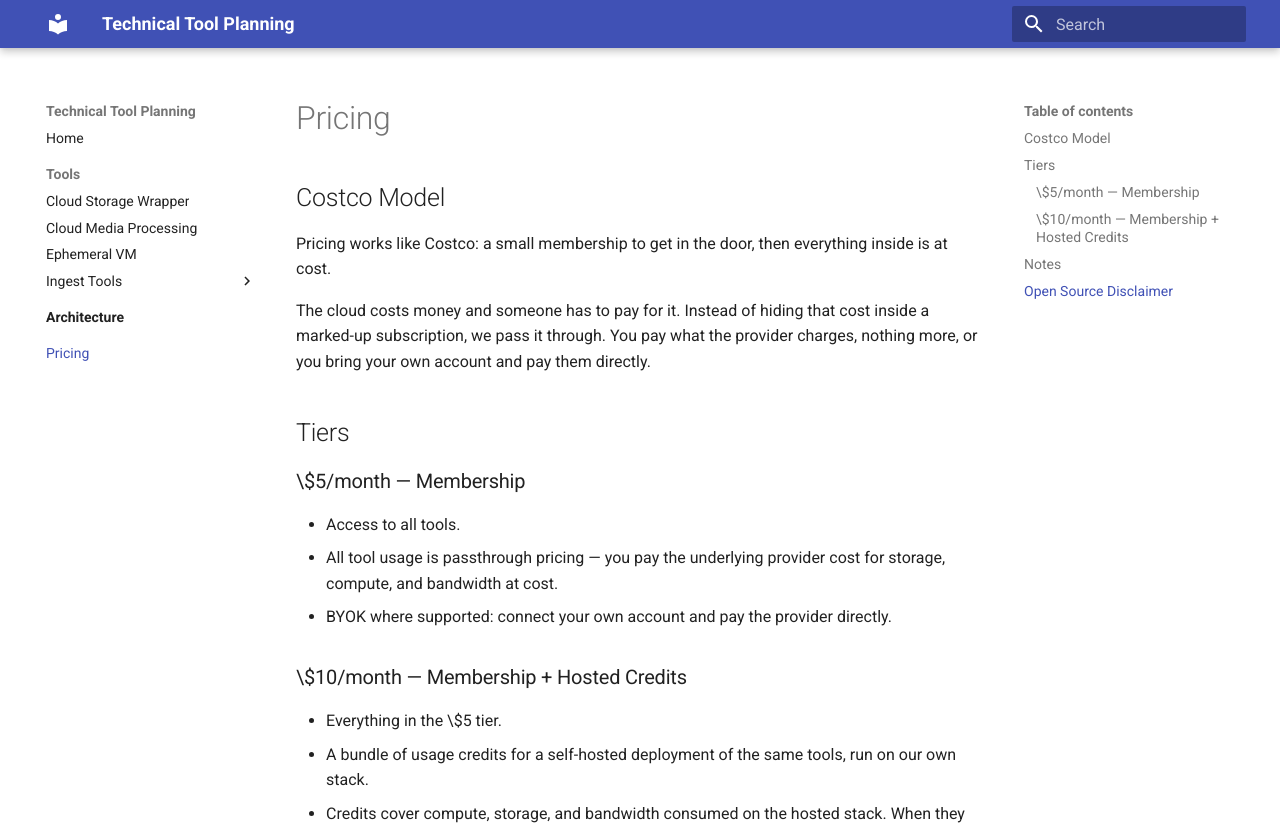
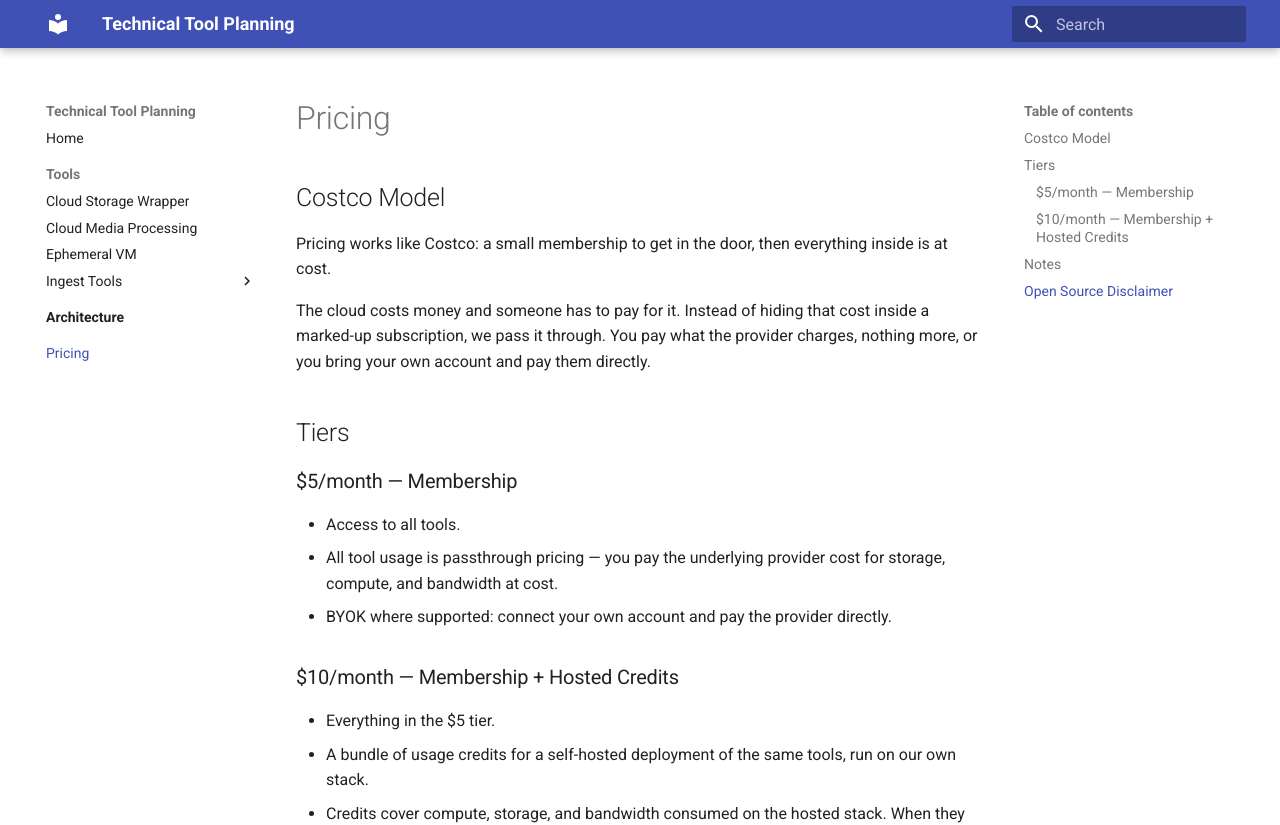
Before and after one commit to klever-lab/klever-docs, an MkDocs documentation site: the page built from docs/pricing.md, in a window 1280 px wide and 1390 px high. Shown: the top 825 px of the window. Built offline with MkDocs 1.6.1 and Material for MkDocs 9.7.7, drawn with Linux system fonts in a browser that asks for light colours.

```diff
--- a/docs/pricing.md
+++ b/docs/pricing.md
@@ -8,15 +8,15 @@ The cloud costs money and someone has to pay for it. Instead of hiding that cost
 
 ## Tiers
 
-### \$5/month — Membership
+### $5/month — Membership
 
 - Access to all tools.
 - All tool usage is passthrough pricing — you pay the underlying provider cost for storage, compute, and bandwidth at cost.
 - BYOK where supported: connect your own account and pay the provider directly.
 
-### \$10/month — Membership + Hosted Credits
+### $10/month — Membership + Hosted Credits
 
-- Everything in the \$5 tier.
+- Everything in the $5 tier.
 - A bundle of usage credits for a self-hosted deployment of the same tools, run on our own stack.
 - Credits cover compute, storage, and bandwidth consumed on the hosted stack. When they run out, further usage is still at cost.
 
```
